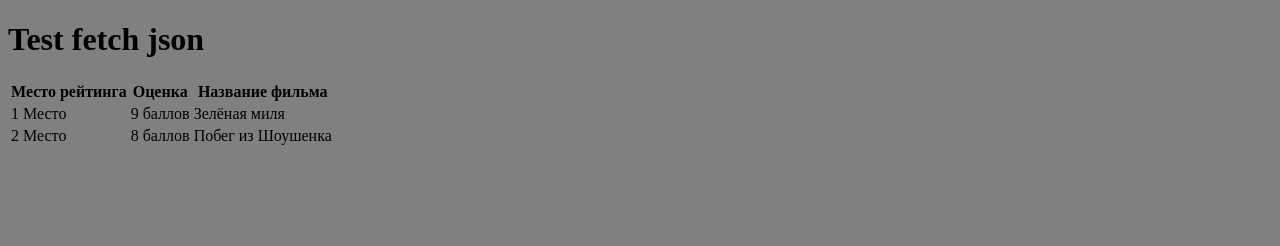
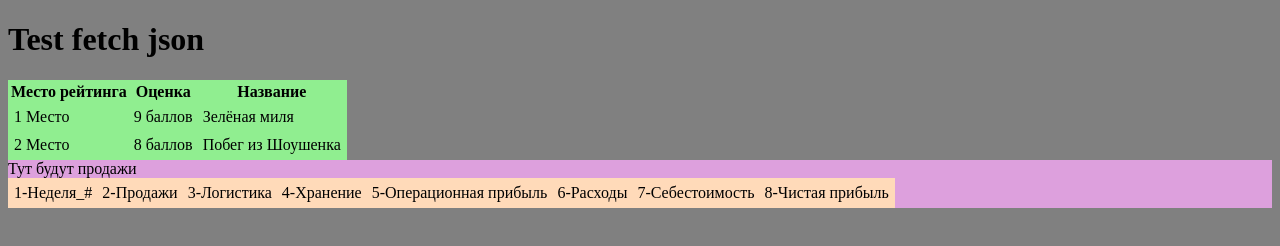
Before and after one commit to SergeyKardashev/fetch-json-test, a plain HTML site: page index.html in a window 1280 px wide. Drawn offline with Linux system fonts and the light colour scheme.

Commit message:
feat: add function that fetches sales data, and makes table headers.

```diff
--- a/index.html
+++ b/index.html
@@ -9,12 +9,12 @@
   <body>
     <h1>Test fetch json</h1>
 
-    <table>
+    <table class="green-movies">
       <thead>
         <tr>
           <th>Место рейтинга</th>
           <th>Оценка</th>
-          <th>Название фильма</th>
+          <th>Название</th>
         </tr>
       </thead>
 
@@ -32,7 +32,7 @@
       </tbody>
     </table>
 
-    <div class="table"></div>
+    <div class="table-wrap">Тут будут продажи</div>
 
     <script src="./script.js"></script>
   </body>
--- a/sales.json
+++ b/sales.json
@@ -1,6 +1,6 @@
 {
     "headers": [
-        "1-Неделя #",
+        "1-Неделя_#",
         "2-Продажи",
         "3-Логистика",
         "4-Хранение",
--- a/script.js
+++ b/script.js
@@ -1,15 +1,59 @@
-async function asyncFetch() {
-  const response = await fetch("./data.json");
+async function asyncFetchPerson() {
+  const response = await fetch("./person.json");
   console.log("ответ получен", response);
   const readableData = await response.json();
   console.log("ответ распарсен", readableData);
   return readableData;
 }
 
-async function renderData() {
-  const fetchedData = await asyncFetch();
-  console.log("fetchedData", fetchedData);
-  console.log(fetchedData.job);
+async function consolePerson() {
+  const fetchedPerson = await asyncFetchPerson();
+  console.log("fetchedData", fetchedPerson);
+  console.log(fetchedPerson.job);
 }
 
-renderData();
+consolePerson();
+
+fetchParamsSales = { url: "./sales.json" };
+
+async function fetchData(params) {
+  const rawData = await fetch(params.url);
+  const data = await rawData.json();
+  console.log("fetch function return ", data);
+  return data;
+}
+
+async function renderSales() {
+  const salesData = await fetchData(fetchParamsSales);
+  console.log("salesData ", salesData);
+  // нахожу контейнер для таблицы
+  const tableContainer = document.querySelector(".table-wrap");
+
+  // создаю таблицу в переменную, а не в дом
+  const mainTable = document.createElement("table");
+  mainTable.classList.add("main-table");
+
+  // создаю шапку таблицы
+  const tableHeader = document.createElement("thead");
+
+  // создаю строку для шапки
+  const headerRow = document.createElement("tr");
+
+  // наполняю строку шапки данными из json
+  salesData.headers.forEach((item) => {
+    const td = document.createElement("td");
+    td.textContent = item;
+    headerRow.append(td);
+  });
+
+  // вставляю строку заголовка в шапку
+  tableHeader.append(headerRow);
+
+  // вставляю шапку в таблицу
+  mainTable.append(tableHeader);
+
+  // вставляю таблицу контейнер для таблицы (в ДОМ)
+  tableContainer.append(mainTable);
+}
+
+renderSales();
--- a/styles.css
+++ b/styles.css
@@ -1,3 +1,19 @@
 body {
   background-color: gray;
 }
+
+td {
+  padding: 4px;
+}
+
+.green-movies {
+  background-color: lightgreen;
+}
+
+.table-wrap {
+  background-color: plum;
+}
+
+.main-table {
+  background-color: peachpuff;
+}
```
Also changed, not shown: person.json (renamed from data.json).
